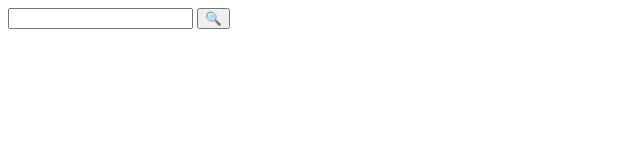
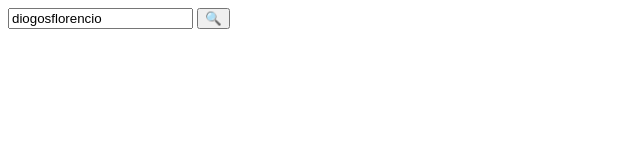
Before and after one commit to diogosflorencio/GitHub-Statistics-API, a plain HTML site: page index.html in a window 1280 px wide. Shown: the full height of the page, 0-640 px from the left. Drawn offline with Linux system fonts and the light colour scheme.

Commit message:
add: main

```diff
--- a/index.html
+++ b/index.html
@@ -7,11 +7,13 @@
     <link rel="stylesheet" href="css/style.css">
 </head>
 <body>
-    <div class="buscador">
-        <input id="inputUsuario" type="text">
-        <button id="buttonSearch">🔍</button>
-    </div>
-    <div id="statistics"></div>
+    <main class="conteudo-principal">
+        <div class="buscador">
+            <input id="inputUsuario" type="text" value="diogosflorencio">
+            <button id="buttonSearch">🔍</button>
+        </div>
+        <div id="statistics"></div>
+    </main>
     <script src="js/script.js"></script>
 </body>
 </html>
```
